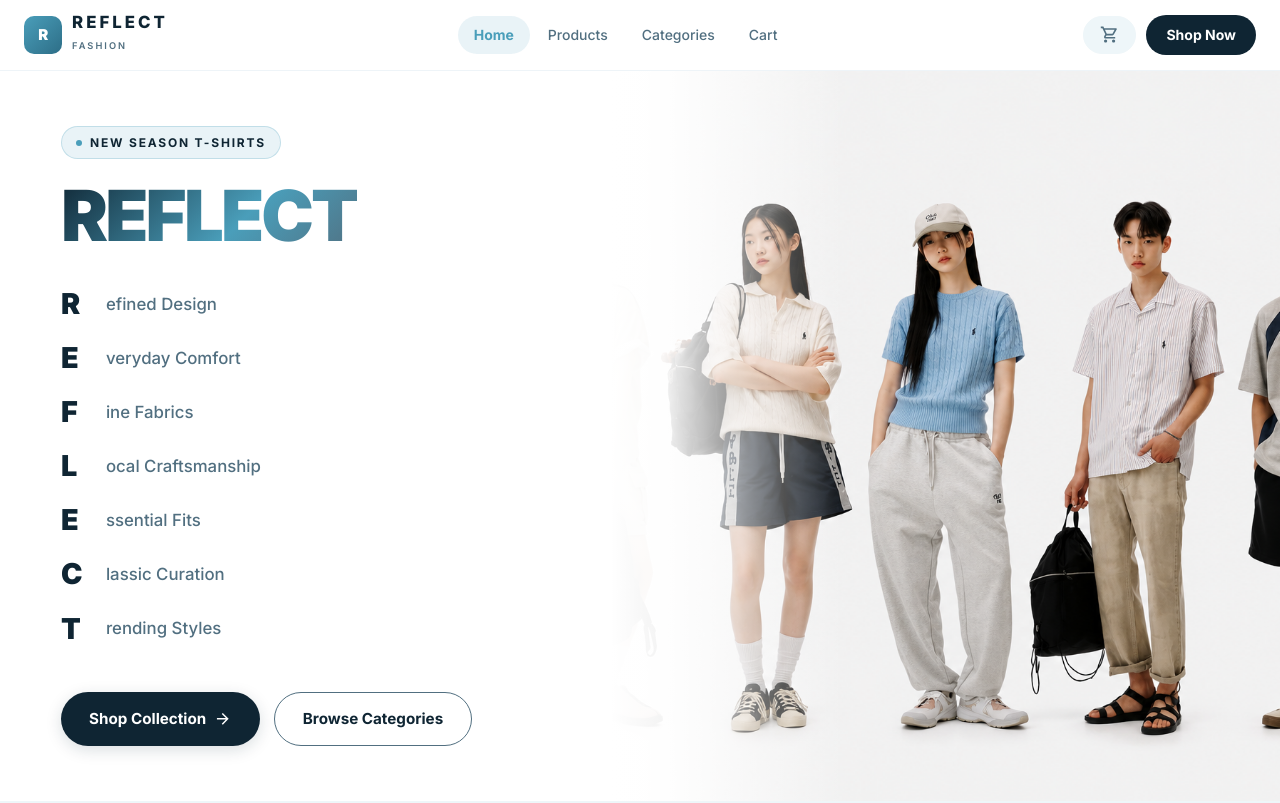
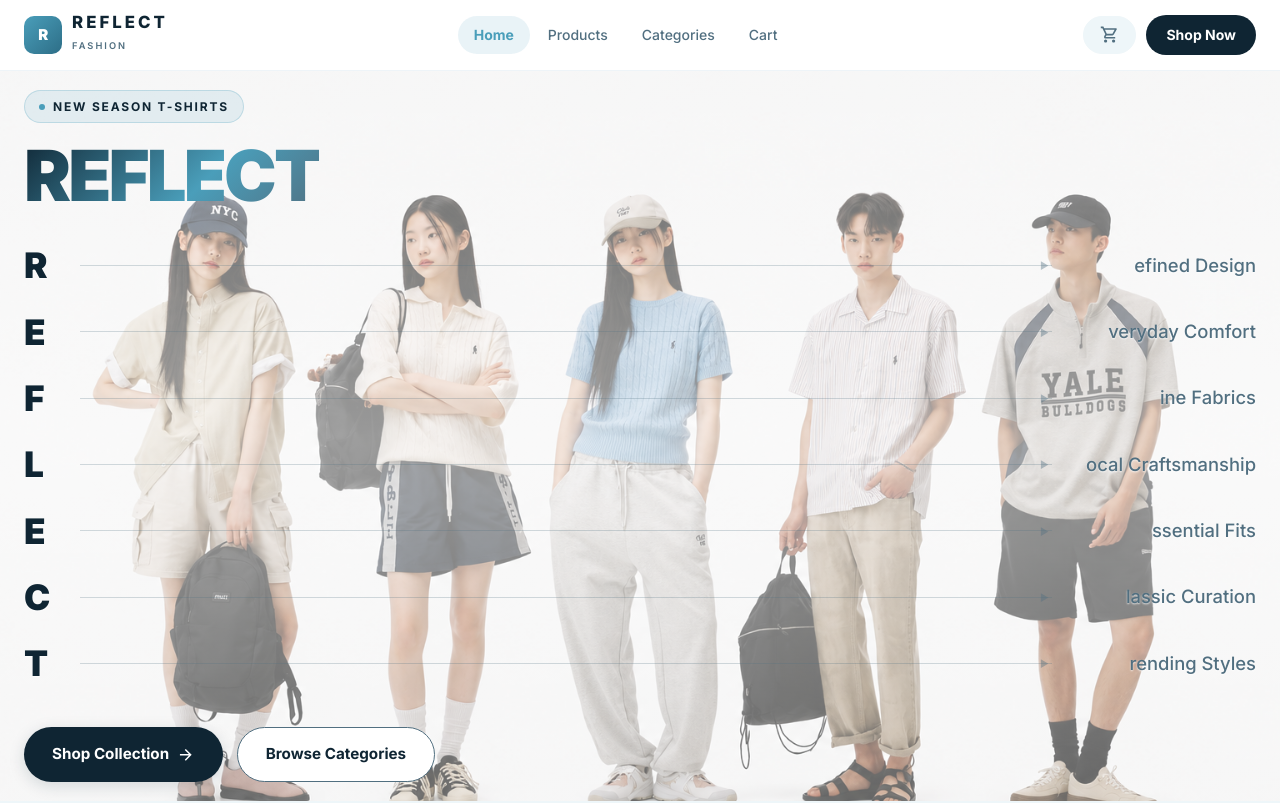
Before and after one commit to tharanijayathura/Reflect, a Next.js app: page / in a window 1280 px wide. Shown: the top 803 px of the page. Built offline with nearby package versions, Linux system fonts and the light colour scheme.

Commit message:
Update Hero.tsx to show REFLECT letters on left and descriptions on right connected by long horizontal animated arrows

```diff
--- a/components/home/Hero.tsx
+++ b/components/home/Hero.tsx
@@ -17,33 +17,56 @@
     <section style={{
       position: 'relative',
       background: '#ffffff',
-      minHeight: '640px',
+      minHeight: '660px',
       height: 'calc(100vh - 70px)',
       display: 'flex',
       alignItems: 'center',
       overflow: 'hidden',
     }} className="hero-section">
 
-      {/* Grid container splitting text and image columns */}
+      {/* Background Image Container */}
       <div style={{
-        display: 'grid',
-        gridTemplateColumns: '1.05fr 1.15fr',
+        position: 'absolute',
+        inset: 0,
         width: '100%',
         height: '100%',
-        alignItems: 'stretch',
-      }} className="hero-container">
+        zIndex: 1,
+      }}>
+        <Image
+          src="/images/image.png"
+          alt="Reflect Fashion Collection"
+          fill
+          style={{
+            objectFit: 'cover',
+            objectPosition: 'center 25%',
+          }}
+          priority
+        />
+        {/* Soft wash overlay to blend the background models slightly for contrast */}
+        <div style={{
+          position: 'absolute',
+          inset: 0,
+          background: 'linear-gradient(to bottom, rgba(255, 255, 255, 0.4) 0%, rgba(255, 255, 255, 0.6) 50%, rgba(255, 255, 255, 0.4) 100%)',
+          zIndex: 2,
+        }} />
+      </div>
 
-        {/* Left Column: Text content & Interactive Acronym Art */}
+      {/* Main Content Wrapper (Grid or Flex Overlay) */}
       <div style={{
+        maxWidth: '1400px',
+        margin: '0 auto',
+        width: '100%',
+        padding: '0 24px',
+        position: 'relative',
+        zIndex: 3,
         display: 'flex',
         flexDirection: 'column',
         justifyContent: 'center',
-          padding: '40px 40px 40px 10%',
-          zIndex: 2,
-          position: 'relative',
-          background: '#ffffff',
-        }} className="hero-left-col">
+        height: '100%',
+      }} className="hero-content-wrapper">
 
+        {/* Top Info: Eyebrow and Headline */}
+        <div style={{ maxWidth: '500px', marginBottom: '24px' }}>
           {/* Eyebrow */}
           <div style={{
             display: 'inline-flex',
@@ -53,7 +76,7 @@
             borderRadius: '100px',
             background: 'var(--accent-soft)',
             border: '1px solid rgba(74, 158, 186, 0.25)',
-            marginBottom: '20px',
+            marginBottom: '16px',
             width: 'fit-content',
           }}>
             <span style={{
@@ -68,14 +91,14 @@
             </span>
           </div>
 
-          {/* Big Header Title */}
+          {/* Headline REFLECT */}
           <h1 style={{
             fontSize: 'clamp(2.8rem, 5.5vw, 4.8rem)',
             fontWeight: '950',
             lineHeight: '1.05',
             letterSpacing: '-0.04em',
             color: 'var(--text-primary)',
-            marginBottom: '28px',
+            margin: 0,
           }}>
             <span style={{
               background: 'linear-gradient(135deg, var(--c-navy) 0%, var(--c-teal) 60%, var(--c-slate) 100%)',
@@ -84,24 +107,29 @@
               backgroundClip: 'text',
             }}>REFLECT</span>
           </h1>
+        </div>
 
-          {/* Unique Acronym Art List */}
+        {/* Unique Acronym Art List with Long Connecting Arrows */}
         <div style={{
           display: 'flex',
           flexDirection: 'column',
-            gap: '8px',
-            marginBottom: '40px',
+          gap: '10px',
+          width: '100%',
+          marginBottom: '36px',
         }} className="acronym-list">
           {acronymItems.map((item) => (
-              <div key={item.letter} className="acronym-item">
+            <div key={item.letter} className="acronym-row">
               <span className="acronym-letter">{item.letter}</span>
-                <span className="acronym-arrow">→</span>
+              <div className="acronym-line-container">
+                <div className="acronym-line" />
+                <span className="acronym-arrow-head">▶</span>
+              </div>
               <span className="acronym-word">{item.word}</span>
             </div>
           ))}
         </div>
 
-          {/* CTAs */}
+        {/* CTAs aligned to the left under the acronym letters */}
         <div style={{ display: 'flex', gap: '14px', flexWrap: 'wrap' }}>
           <Link href="/products" style={{
             display: 'inline-flex',
@@ -140,103 +168,98 @@
 
       </div>
 
-        {/* Right Column: High-resolution image.png cleanly separated */}
-        <div style={{
-          position: 'relative',
-          width: '100%',
-          height: '100%',
-          background: '#ffffff',
-        }} className="hero-right-col">
-          <Image
-            src="/images/image.png"
-            alt="Reflect Fashion Collection"
-            fill
-            style={{
-              objectFit: 'cover',
-              objectPosition: 'center 20%',
-            }}
-            priority
-          />
-          {/* Blend mask overlay to transition white background to image */}
-          <div style={{
-            position: 'absolute',
-            inset: 0,
-            zIndex: 1,
-            pointerEvents: 'none',
-          }} className="hero-blend-mask" />
-        </div>
-
-      </div>
-
       <style>{`
         .hero-btn-primary:hover { background: var(--accent) !important; transform: translateY(-2px); }
         .hero-btn-secondary:hover { border-color: var(--accent) !important; color: var(--accent) !important; }
 
-        /* Acronym Art Transitions */
-        .acronym-item {
+        /* Acronym Long Arrow Transitions */
+        .acronym-row {
           display: flex;
           align-items: center;
-          font-family: var(--font-inter), system-ui, sans-serif;
-          cursor: default;
-          transition: all 0.25s cubic-bezier(0.4, 0, 0.2, 1);
+          width: 100%;
+          transition: all 0.25s ease;
         }
         .acronym-letter {
-          font-size: 1.8rem;
-          font-weight: 900;
+          font-size: 2.2rem;
+          font-weight: 950;
           color: var(--c-navy);
-          width: 24px;
-          display: inline-block;
+          width: 32px;
+          flex-shrink: 0;
           transition: all 0.25s ease;
+          text-shadow: 0 1px 2px rgba(255, 255, 255, 0.8);
         }
-        .acronym-arrow {
-          font-size: 1.1rem;
-          color: var(--c-slate);
-          opacity: 0;
-          transform: translateX(-8px);
-          transition: all 0.25s ease;
-          margin: 0 8px;
+        .acronym-line-container {
+          flex: 1;
+          display: flex;
+          align-items: center;
+          position: relative;
+          margin: 0 24px;
+        }
+        .acronym-line {
+          width: 100%;
+          height: 1px;
+          background: rgba(81, 111, 128, 0.25);
+          transition: all 0.3s cubic-bezier(0.4, 0, 0.2, 1);
+        }
+        .acronym-arrow-head {
+          position: absolute;
+          right: 0;
+          top: 50%;
+          transform: translateY(-50%) scale(0.6);
+          color: rgba(81, 111, 128, 0.4);
+          transition: all 0.3s cubic-bezier(0.4, 0, 0.2, 1);
+          line-height: 1;
         }
         .acronym-word {
-          font-size: 1.05rem;
+          font-size: 1.15rem;
           font-weight: 500;
           color: var(--c-slate);
-          transform: translateX(-12px);
-          transition: all 0.25s cubic-bezier(0.4, 0, 0.2, 1);
+          flex-shrink: 0;
+          text-align: right;
+          min-width: 180px;
+          transition: all 0.25s ease;
+          text-shadow: 0 1px 2px rgba(255, 255, 255, 0.8);
         }
 
-        /* Hover Effect for each letter */
-        .acronym-item:hover {
-          padding-left: 8px;
+        /* Hover Effects */
+        .acronym-row:hover .acronym-letter {
+          color: var(--accent);
+          transform: scale(1.15);
         }
-        .acronym-item:hover .acronym-letter {
+        .acronym-row:hover .acronym-line {
+          background: var(--accent);
+          height: 1.5px;
+        }
+        .acronym-row:hover .acronym-arrow-head {
           color: var(--accent);
-          transform: scale(1.1);
+          transform: translateY(-50%) scale(0.8) translateX(6px);
         }
-        .acronym-item:hover .acronym-arrow {
-          opacity: 1;
-          transform: translateX(0);
-        }
-        .acronym-item:hover .acronym-word {
+        .acronym-row:hover .acronym-word {
           color: var(--c-navy);
-          font-weight: 700;
-          transform: translateX(0);
+          font-weight: 800;
+          transform: translateX(4px);
         }
 
-        /* Smooth horizontal fade blending for desktop split screens */
-        @media (min-width: 1025px) {
-          .hero-blend-mask {
-            background: linear-gradient(to right, #ffffff 0%, rgba(255, 255, 255, 0.95) 8%, rgba(255, 255, 255, 0) 35%) !important;
-          }
+        /* Responsive styling for smaller viewports */
+        @media (max-width: 1024px) {
+          .hero-section { height: auto !important; min-height: 100vh !important; padding: 100px 0 60px !important; }
+          .hero-content-wrapper { padding: 0 24px !important; }
+          .acronym-line-container { margin: 0 12px !important; }
+          .acronym-word { font-size: 1rem !important; min-width: 140px !important; }
+          .acronym-letter { font-size: 1.8rem !important; }
         }
 
-        /* Stacks columns vertically on smaller screens and mobile */
-        @media (max-width: 1024px) {
-          .hero-section { height: auto !important; min-height: auto !important; padding: 60px 0 0 !important; }
-          .hero-container { grid-template-columns: 1fr !important; }
-          .hero-left-col { padding: 40px 24px !important; }
-          .hero-right-col { height: 440px !important; }
-          .hero-blend-mask {
-            background: linear-gradient(to bottom, #ffffff 0%, rgba(255, 255, 255, 0.9) 10%, rgba(255, 255, 255, 0) 35%) !important;
+        @media (max-width: 640px) {
+          .acronym-line-container {
+            display: none !important; /* Hide long lines on very small mobile screens for clean fit */
+          }
+          .acronym-row {
+            justify-content: space-between !important;
+            border-bottom: 1px solid rgba(81, 111, 128, 0.08);
+            padding: 8px 0;
+          }
+          .acronym-word {
+            text-align: right !important;
           }
         }
       `}</style>
```
Lines whose indentation alone changed are shown as unchanged.
